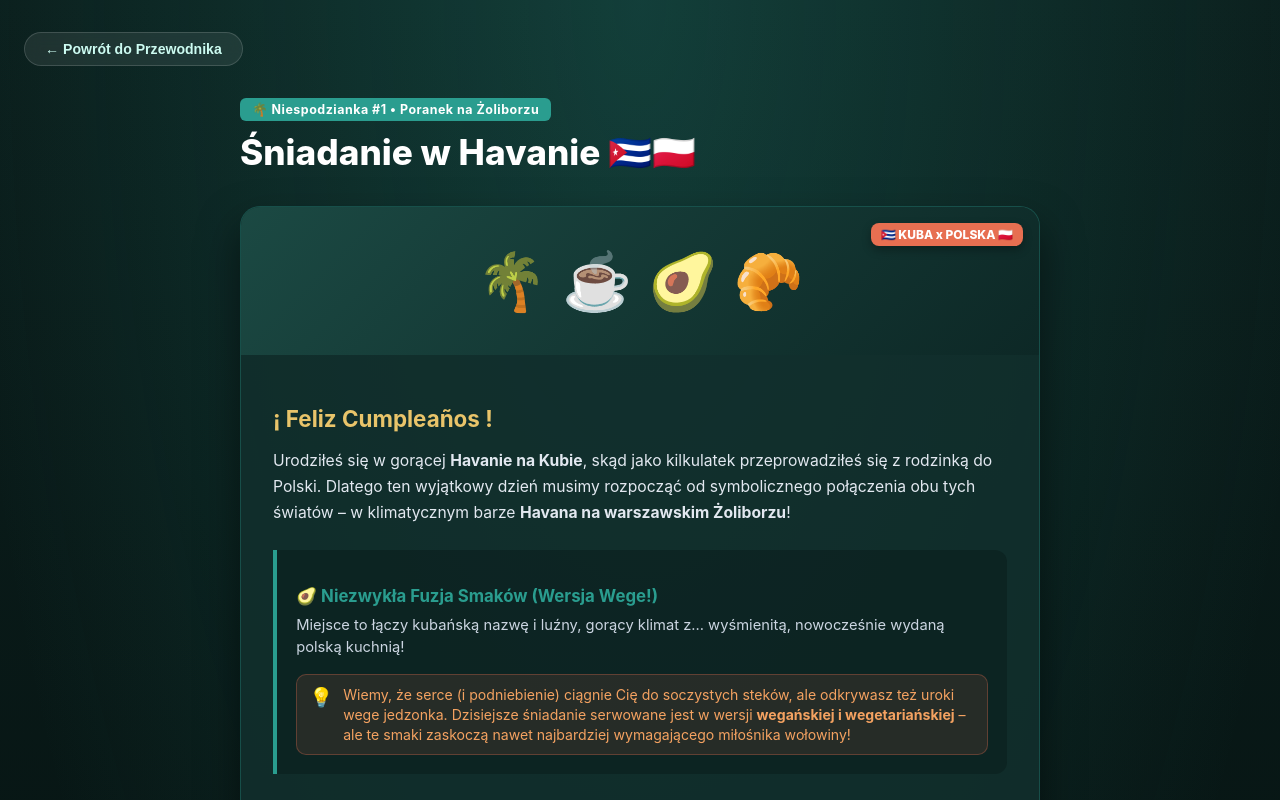
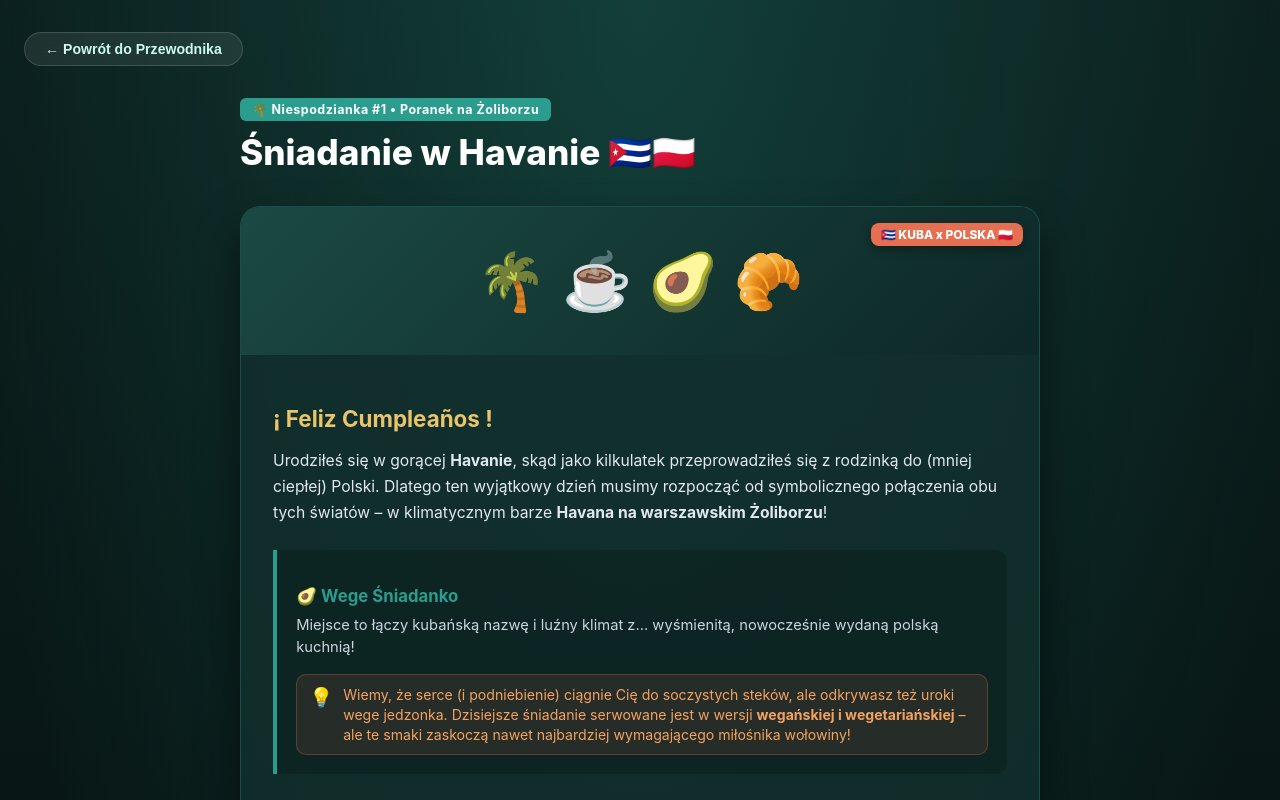
Before and after one commit to karoczerwinska/bday, an Angular app: page /#/havana in a window 1280 px wide. Shown: the top 800 px of the page. Built offline with nearby package versions, Linux system fonts and the light colour scheme.

Commit message:
Update havana.html

```diff
--- a/src/app/havana/havana.html
+++ b/src/app/havana/havana.html
@@ -18,15 +18,15 @@
         <h2>¡ Feliz Cumpleaños !</h2>
 
         <p class="intro-text">
-          Urodziłeś się w gorącej <strong>Havanie na Kubie</strong>, skąd jako kilkulatek przeprowadziłeś się z rodzinką do Polski.
+          Urodziłeś się w gorącej <strong>Havanie</strong>, skąd jako kilkulatek przeprowadziłeś się z rodzinką do (mniej ciepłej) Polski.
           Dlatego ten wyjątkowy dzień musimy rozpocząć od symbolicznego połączenia obu tych światów – w klimatycznym barze <strong>Havana na warszawskim Żoliborzu</strong>!
         </p>
 
         <!-- Story & Wege-Fun Box -->
         <div class="fusion-box">
-          <h3>🥑 Niezwykła Fuzja Smaków (Wersja Wege!)</h3>
+          <h3>🥑 Wege Śniadanko</h3>
           <p>
-            Miejsce to łączy kubańską nazwę i luźny, gorący klimat z... wyśmienitą, nowocześnie wydaną polską kuchnią!
+            Miejsce to łączy kubańską nazwę i luźny klimat z... wyśmienitą, nowocześnie wydaną polską kuchnią!
           </p>
           <div class="wege-note">
             <span class="note-icon">💡</span>
```
